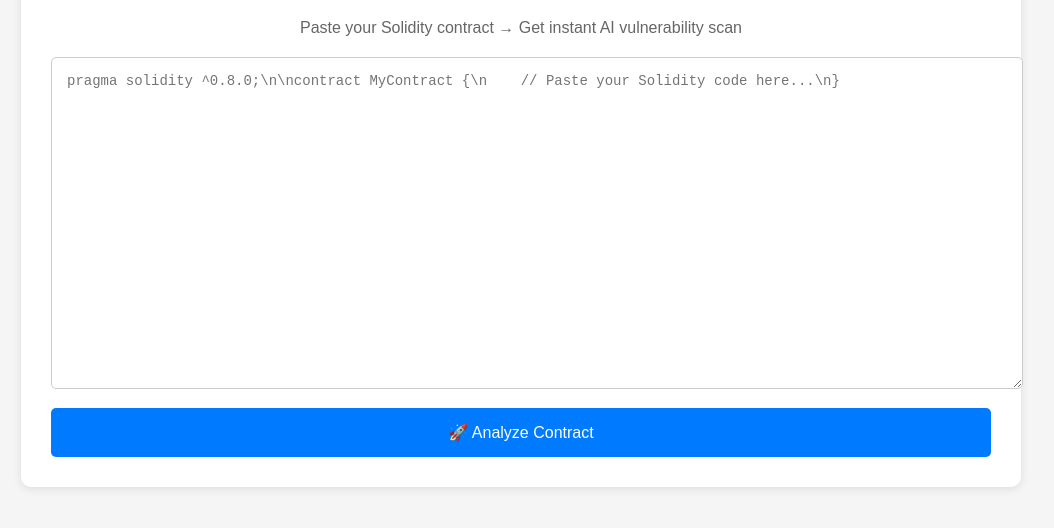
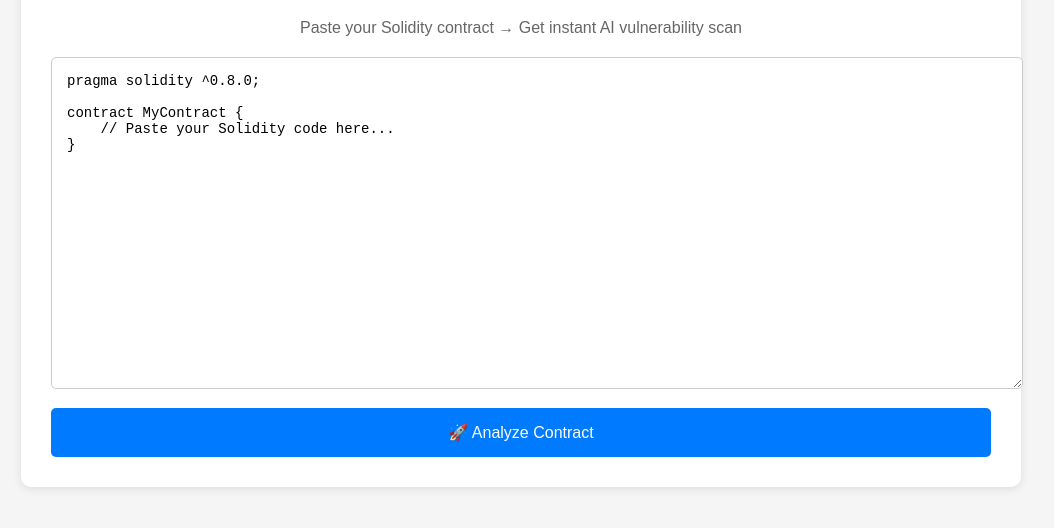
Before and after one commit to Senshikiii/sonyx, a plain HTML site: page frontend/index.html in a window 1280 px wide. Shown: the part 112-640 px from the top of the page, without its empty margins (119-1173 px from the left). Drawn offline with Linux system fonts and the light colour scheme.

Commit message:
updated the frontend

```diff
--- a/frontend/index.html
+++ b/frontend/index.html
@@ -83,7 +83,12 @@
     <h1>🔍 Sonyx — AI Smart Contract Auditor</h1>
     <p class="subtitle">Paste your Solidity contract → Get instant AI vulnerability scan</p>
 
-    <textarea id="code-input" placeholder="pragma solidity ^0.8.0;\n\ncontract MyContract {\n    // Paste your Solidity code here...\n}"></textarea>
+    <textarea id="code-input" style="white-space: pre;">pragma solidity ^0.8.0;
+
+contract MyContract {
+    // Paste your Solidity code here...
+}
+</textarea>
     <button id="analyze-btn" onclick="analyzeCode()">🚀 Analyze Contract</button>
 
     <div id="results" class="results"></div>
```
